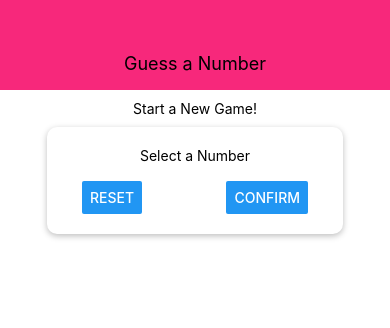
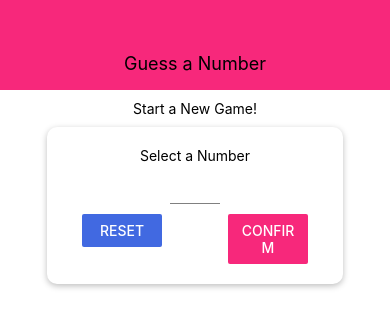
Before and after one commit to philippe76/Native-GuessNumber-App, a React Native app: screen / in a window 390 px wide. Shown: the top 328 px of the page. Built offline with nearby package versions, Linux system fonts and the light colour scheme.

Commit message:
Create Card and Input components and Create color variables

```diff
--- /dev/null
+++ b/components/Card.js
@@ -0,0 +1,21 @@
+import React from 'react'
+import { View, StyleSheet } from 'react-native'
+
+const Card = props => {
+    return <View style={{...styles.card, ...props.style}}>{props.children}</View>
+}
+
+const styles = StyleSheet.create({
+    card: {
+        shadowColor: 'black',
+        shadowOffset: {width: 0, height: 2},
+        shadowRadius: 6,
+        shadowOpacity: 0.26,
+        elevation: 8,
+        backgroundColor: 'white',
+        padding: 20,
+        borderRadius: 10
+    }
+})
+
+export default Card;
--- a/components/Header.js
+++ b/components/Header.js
@@ -1,5 +1,6 @@
-import React from 'react'
-import { View, Text, StyleSheet } from 'react-native'
+import React from 'react';
+import { View, Text, StyleSheet } from 'react-native';
+import Colors from '../constants/colors';
 
 
 const Header = props => {
@@ -15,7 +16,7 @@
         width: '100%',
         height: 90,
         paddingTop: 36,
-        backgroundColor: '#f7287b',
+        backgroundColor: Colors.primary,
         alignItems: 'center',
         justifyContent: 'center'
     },
--- /dev/null
+++ b/components/Input.js
@@ -0,0 +1,18 @@
+import React from 'react';
+import { TextInput, StyleSheet } from 'react-native';
+
+
+const Input = props => {
+    return <TextInput style={{...styles.input, ...props.style}}/>
+}
+
+const styles = StyleSheet.create({
+    input: {
+        height: 30,
+        borderBottomColor: 'grey',
+        borderBottomWidth: 1,
+        marginVertical: 10
+    }
+})
+
+export default Input;
--- a/components/screens/StartGameScreen.js
+++ b/components/screens/StartGameScreen.js
@@ -1,18 +1,25 @@
 import React from 'react';
-import { View, Text, StyleSheet, TextInput, Button } from 'react-native'
+import { View, Text, StyleSheet, TextInput, Button } from 'react-native';
+import Card from '../Card'
+import Input from '../Input'
+import Colors from '../../constants/colors';
 
 const StartGameScreen = props => {
     return (
         <View style={styles.screen}>
             <Text style={styles.title}>Start a New Game!</Text>
-            <View style={styles.inputContainer}>
+            <Card style={styles.inputContainer}>
                 <Text>Select a Number</Text>
-                <TextInput />
+                <Input style={styles.input}/>
                 <View style={styles.buttonContainer}>
-                    <Button title='Reset' onPress={() => {}}/>
-                    <Button title='Confirm' onPress={() => {}}/>
+                    <View style={styles.button}>
+                        <Button title='Reset' color={Colors.secondary} onPress={() => {}}/>
+                    </View>
+                    <View style={styles.button}>
+                        <Button title='Confirm' color={Colors.primary} onPress={() => {}}/>
+                    </View>
                 </View>
-            </View>
+            </Card>
         </View>
     )
 }
@@ -32,21 +39,20 @@
         width: 300,
         maxWidth: '80%',
         alignItems: 'center',
-        shadowColor: 'black',
-        shadowOffset: {width: 0, height: 2},
-        shadowRadius: 6,
-        shadowOpacity: 0.26,
-        elevation: 8,
-        backgroundColor: 'white',
-        padding: 20,
         marginTop: 10,
-        borderRadius: 10
     },
     buttonContainer: {
         flexDirection: 'row',
         width: '100%',
         justifyContent: 'space-between',
         paddingHorizontal: 15
+    },
+    button: {
+        width:80
+    },
+    input: {
+        width: 50,
+        textAlign: 'center'
     }
 })
 
--- /dev/null
+++ b/constants/colors.js
@@ -0,0 +1,4 @@
+export default {
+    primary: '#f7287b',
+    secondary: '#4169e1'
+}
```
